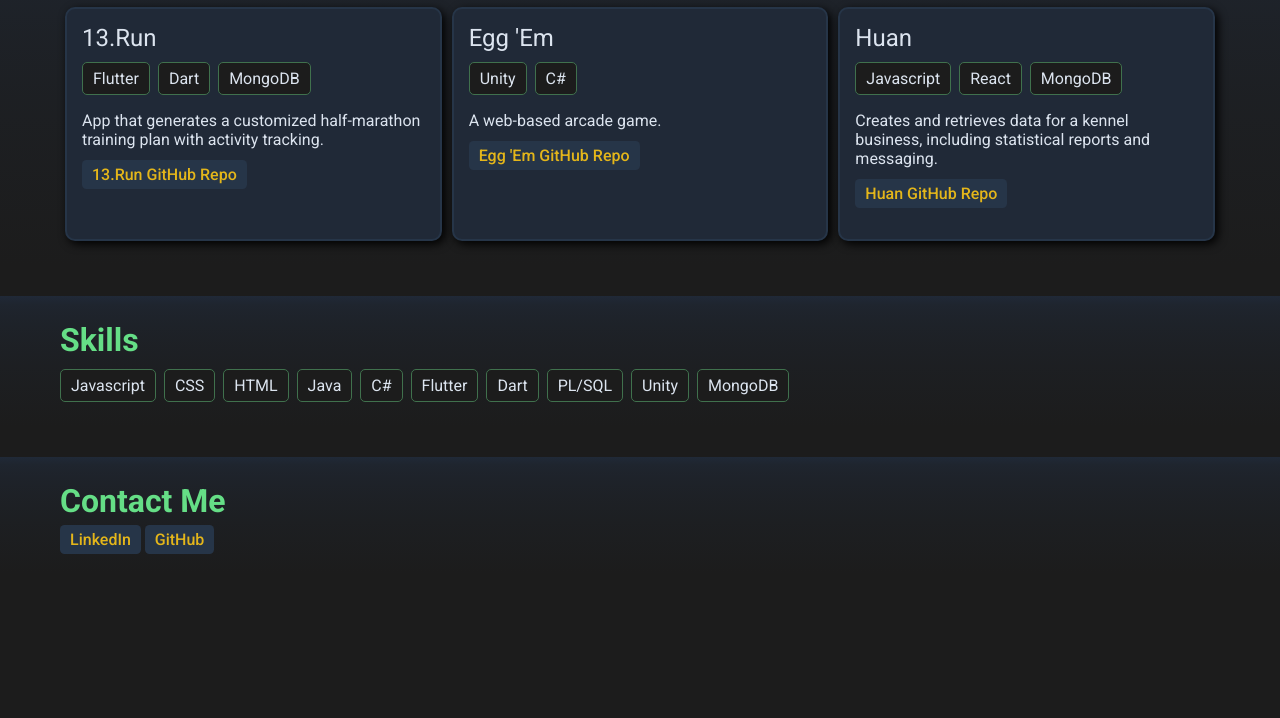
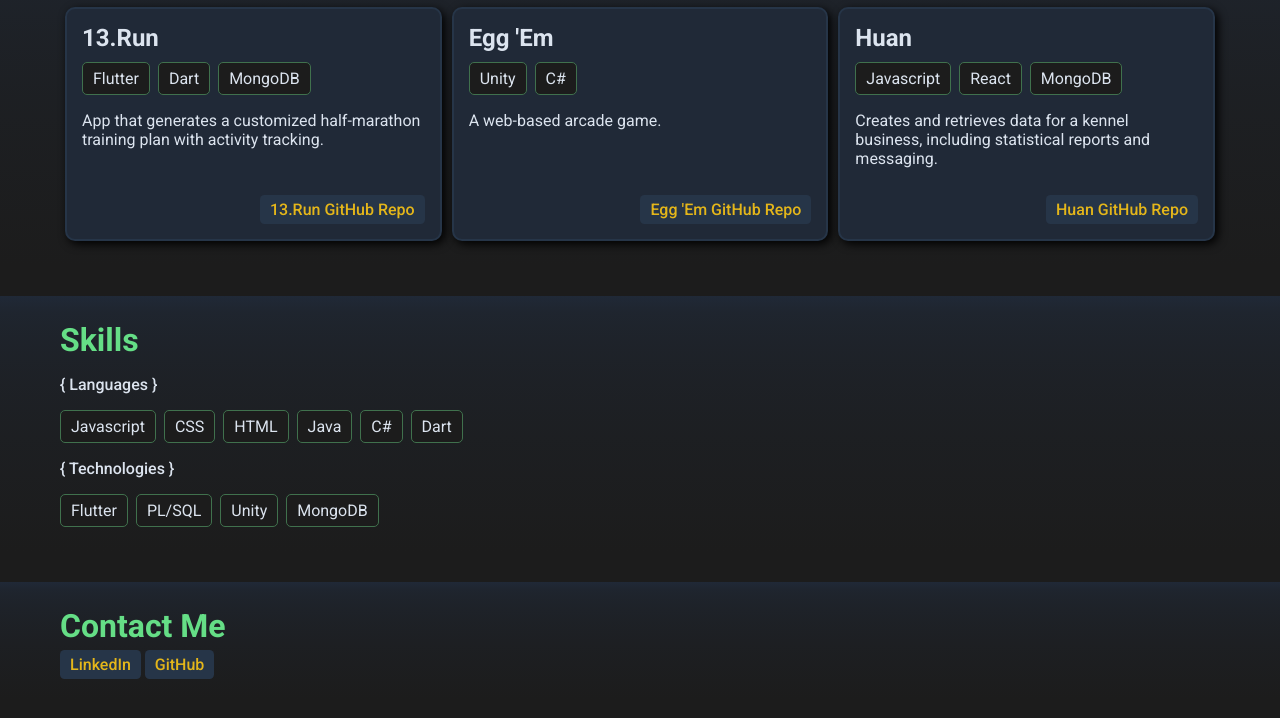
Before and after one commit to BethanyHelwig/bethanyhelwig.github.io, a plain HTML site: page index.html in a window 1280 px wide. Shown: the part 728-1446 px from the top of the page. Before the commit the page ends 1342 px from the top, so only its background shows below. Drawn offline with Linux system fonts and the light colour scheme.

Commit message:
Moved skills into lists

```diff
--- a/index.html
+++ b/index.html
@@ -15,32 +15,41 @@
                 alt="Profile picture of Bethany Helwig smiling at the camera">
             <h1>I am a <span class="emphasis">full stack software developer</span></h1>
         </div>
+
         <!-- PROJECTS -->
         <section aria-label="Projects">
             <h2 class="section-heading ">Projects</h2>
             <div class="flex">
                     <div class="example-container">
                     <h2>13.Run</h2>
-                        <p class="skill">Flutter</p>
-                        <p class="skill">Dart</p>
-                        <p class="skill">MongoDB</p>
+                    <ul aria-label="Associated skills">
+                        <li class="skill">Flutter</li>
+                        <li class="skill">Dart</li>
+                        <li class="skill">MongoDB</li>
+                    </ul>
                     <p>App that generates a customized half-marathon training plan with activity tracking.</p>
-                        <a href="https://github.com/BethanyHelwig/13.Run">13.Run GitHub Repo</a>
+                    <a href="https://github.com/BethanyHelwig/13.Run" class="example-link">13.Run GitHub Repo</a>
                 </div>
+
                 <div class="example-container">
                     <h2>Egg 'Em</h2>
-                        <p class="skill">Unity</p>
-                        <p class="skill">C#</p>
+                    <ul aria-label="Associated skills">
+                        <li class="skill">Unity</li>
+                        <li class="skill">C#</li>
+                    </ul>
                     <p>A web-based arcade game.</p>
-                        <a href="https://github.com/BethanyHelwig/Egg-Em">Egg 'Em GitHub Repo</a>
+                    <a href="https://github.com/BethanyHelwig/Egg-Em" class="example-link">Egg 'Em GitHub Repo</a>
                 </div>
+
                 <div class="example-container">
                     <h2>Huan</h2>
-                        <p class="skill">Javascript</p>
-                        <p class="skill">React</p>
-                        <p class="skill">MongoDB</p>
+                    <ul aria-label="Associated skills">
+                        <li class="skill">Javascript</li>
+                        <li class="skill">React</li>
+                        <li class="skill">MongoDB</li>
+                    </ul>
                     <p>Creates and retrieves data for a kennel business, including statistical reports and messaging.</p>
-                        <a href="https://github.com/BethanyHelwig/Huan">Huan GitHub Repo</a>
+                    <a href="https://github.com/BethanyHelwig/Huan" class="example-link">Huan GitHub Repo</a>
                 </div>
             </div>
         </section>
@@ -48,16 +57,22 @@
         <!-- SKILLS -->
         <section aria-label="Skills">
             <h2 class="section-heading">Skills</h2>
-                <p class="skill">Javascript</p>
-                <p class="skill">CSS</p>
-                <p class="skill">HTML</p>
-                <p class="skill">Java</p>
-                <p class="skill">C#</p>
-                <p class="skill">Flutter</p>
-                <p class="skill">Dart</p>
-                <p class="skill">PL/SQL</p>
-                <p class="skill">Unity</p>
-                <p class="skill">MongoDB</p>
+            <h3>{ Languages }</h3>
+            <ul>
+                <li>Javascript</li>
+                <li>CSS</li>
+                <li>HTML</li>
+                <li>Java</li>
+                <li>C#</li>
+                <li>Dart</li>
+            </ul>
+            <h3>{ Technologies }</h3>
+            <ul>
+                <li>Flutter</li>
+                <li>PL/SQL</li>
+                <li>Unity</li>
+                <li>MongoDB</li>
+            </ul>
         </section>
 
         <!-- ABOUT -->
@@ -66,6 +81,6 @@
             <a href="https://www.linkedin.com/in/bethany-helwig-53b08355/">LinkedIn</a>
             <a href="https://github.com/BethanyHelwig">GitHub</a>
         </section>
-        </div>
+
     </body>
 </html>
--- a/styles.css
+++ b/styles.css
@@ -42,10 +42,26 @@ body {
     box-shadow: 0 0 30px #202937;
 }
 
+ul {
+    list-style: none;
+    margin: 0;
+    padding: 0;
+}
+
+li {
+    margin: 0 4px 0 0;
+    padding: 6px 10px;
+    background: #1c1c1c;
+    color: #DCE4EF;
+    border: 1px solid #40714d;
+    border-radius: 5px;
+    display: inline-block;
+    align-self: flex-start;
+}
+
 /* || TYPOGRAPHY */
 
-h1,
-h2 {
+h1 {
     font-weight: 400;
 }
 
@@ -56,6 +72,11 @@ h1 {
 
 h2 {
     margin: 0 0 10px 0;
+}
+
+h3 {
+    font-size: 16px;
+    font-weight: 500;
 }
 
 .section-heading {
@@ -71,7 +92,7 @@ h2 {
     font-size: 1.5em;
 }
 
-.skill {
+/* .skill {
     margin: 0 4px 0 0;
     padding: 6px 10px;
     background: #1c1c1c;
@@ -79,7 +100,8 @@ h2 {
     border: 1px solid #40714d;
     border-radius: 5px;
     display: inline-block;
-}
+    align-self: flex-start;
+} */
 
 a {
     padding: 5px 10px;
@@ -94,6 +116,10 @@ a:hover,
 a:active {
     color: #202937;
     background-color: #E4B61A;
+}
+
+.example-link {
+    margin: auto 0 0 auto;
 }
 
 /* || LAYOUT */
@@ -124,6 +150,8 @@ section {
     border: 2px solid #263548;
     background: #202937;
     box-shadow: 3px 3px 10px black;
+    display: flex;
+    flex-direction: column;
 }
 
 /* .example-container:hover {
```
Lines whose indentation alone changed are shown as unchanged.
